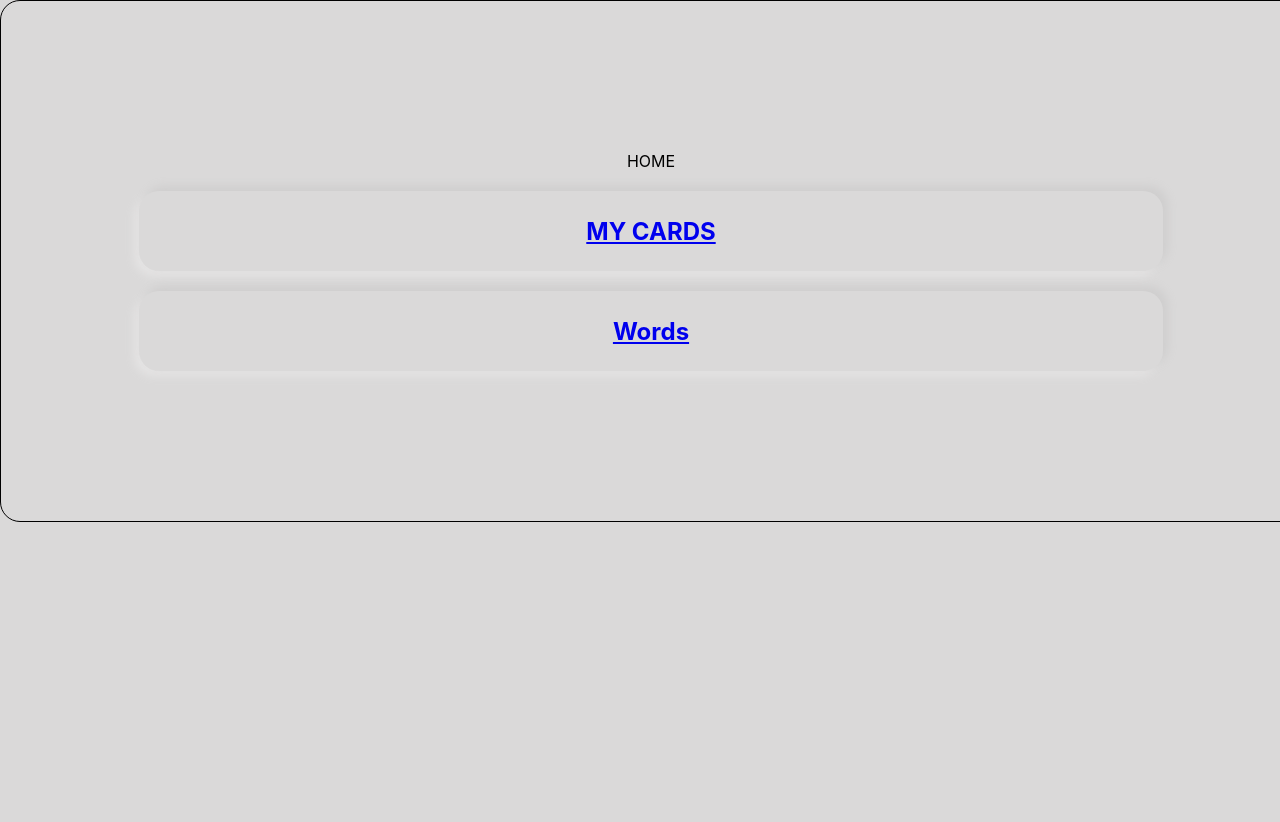
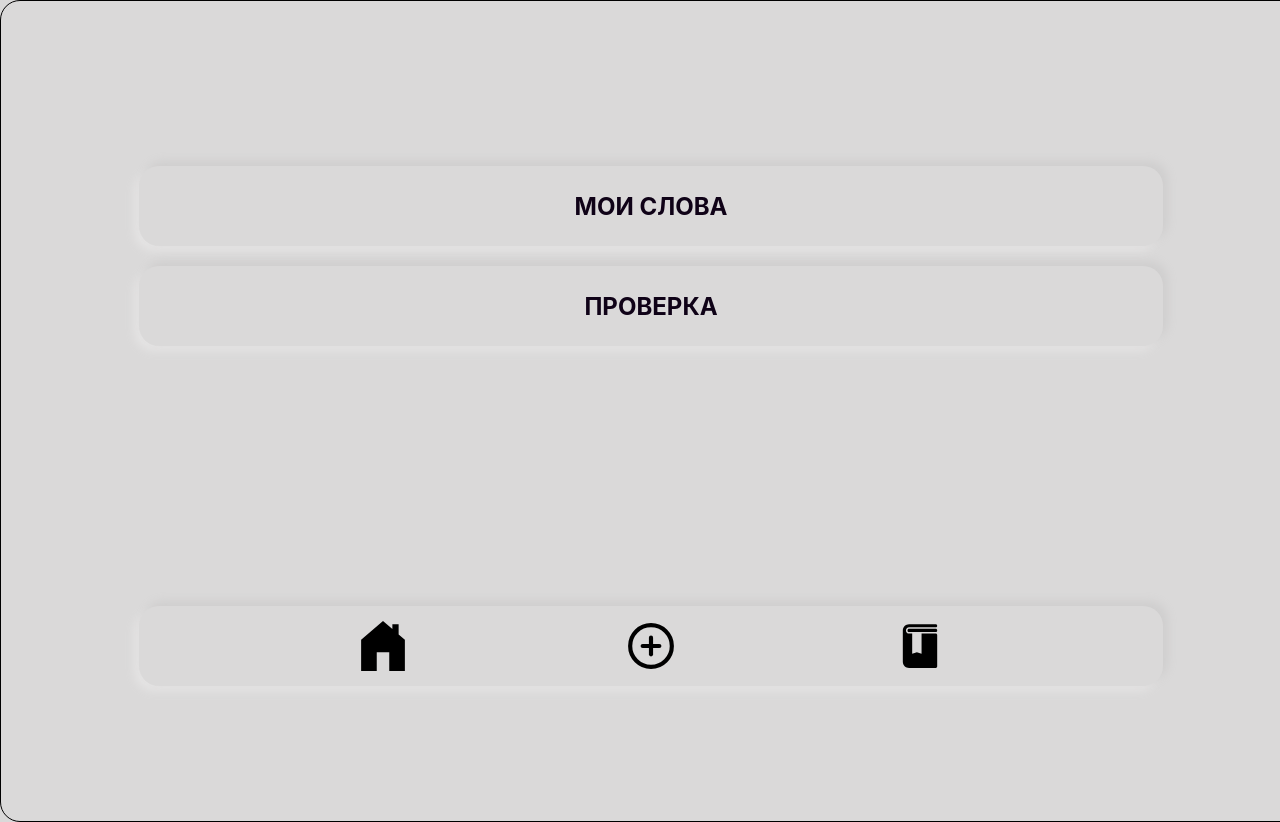
Before and after one commit to UserPasha/Words, a React (Create React App) app: page / in a window 1280 px wide. Shown: the top 822 px of the page. Before the commit the page ends 800 px from the top, so only its background shows below. Built offline with nearby package versions, Linux system fonts and the light colour scheme.

Commit message:
add bottom sidebar

```diff
--- /dev/null
+++ b/src/BottomMenu/BottomMenu.module.css
@@ -0,0 +1,14 @@
+.bottomMenu{
+    display: flex;
+    align-items: center;
+    justify-content: space-evenly;
+    width: 80%;
+    height: 80px;
+    border-radius: 20px;
+    box-shadow:  5px -5px 10px #cfcece,
+    -5px 5px 10px #e5e4e4;
+}
+.bottomMenuItem{
+    width: 50px;
+    height: 50px;
+}
--- /dev/null
+++ b/src/BottomMenu/BottomMenu.tsx
@@ -0,0 +1,22 @@
+import React from 'react';
+import style from './BottomMenu.module.css'
+import {Link} from "react-router-dom";
+import homeIcon from "../Common/Assets/images/home.svg";
+import plusIcon from "../Common/Assets/images/plus.svg";
+import learnIcon from "../Common/Assets/images/Learn.svg";
+
+export const BottomMenu = () => {
+    return (
+        <div className={style.bottomMenu}>
+            <div className={style.bottomMenuItem}>
+                <Link to={'/'}><img src={homeIcon} alt='Home'/></Link>
+            </div>
+            <div className={style.bottomMenuItem}>
+                <Link to={"/cards"}><img src={plusIcon} alt='Add cards'/></Link>
+            </div>
+            <div className={style.bottomMenuItem}>
+                <Link to={"/word"}><img src={learnIcon} alt='Learn words'/></Link>
+            </div>
+        </div>
+    );
+};
--- a/src/Cards/Cards.tsx
+++ b/src/Cards/Cards.tsx
@@ -9,6 +9,7 @@ import usaFlagIcon from './../Common/Assets/images/USAFlag.svg'
 import closeIcon from './../Common/Assets/images/close.svg'
 import {Link} from "react-router-dom";
 import backArrowIcon from "../Common/Assets/images/arrowBack.svg";
+import {BottomMenu} from "../BottomMenu/BottomMenu";
 
 export const Cards = () => {
     const cards = useSelector<RootState ,Array<CardType>>(state=>state.cards.card)
@@ -78,7 +79,7 @@ export const Cards = () => {
 
 
             </div>)}
-
+            <BottomMenu/>
         </div>
     );
 };
--- a/src/Cards/Crards.module.css
+++ b/src/Cards/Crards.module.css
@@ -1,6 +1,7 @@
 .wrapper {
     width: 100%;
-    min-height: 500px;
+    min-height: 800px;
+    max-height: 800px;
     display: flex;
     align-items: center;
     justify-content: center;
--- a/src/CurrentCard/CurrentCard.module.css
+++ b/src/CurrentCard/CurrentCard.module.css
@@ -1,10 +1,10 @@
 .wrapper{
     display: flex;
     align-items: center;
-    justify-content: center;
+    justify-content: space-evenly;
     flex-direction: column;
     width: 90%;
-    height: 300px;
+    min-height: 800px;
     border: 1px solid black;
     border-radius: 20px;
     padding: 10px;
--- a/src/CurrentCard/CurrentCard.tsx
+++ b/src/CurrentCard/CurrentCard.tsx
@@ -5,6 +5,7 @@ import {RootState} from "../Store/store";
 import {CardType} from "../Store/cardsReducer";
 import backArrowIcon from './../Common/Assets/images/arrowBack.svg'
 import {Link} from "react-router-dom";
+import {BottomMenu} from "../BottomMenu/BottomMenu";
 
 
 export const CurrentCard = () => {
@@ -27,7 +28,7 @@ export const CurrentCard = () => {
     const [greenBox, setGreenBox] = useState<boolean>(false)
     const [redBox, setRedBox] = useState<boolean>(false)
     const checkValue = (value: string)=>{
-        if (value.toLowerCase() === currentWord.answer.toLowerCase().trim()){
+        if (value.toLowerCase().trim() === currentWord.answer.toLowerCase().trim()){
             setGreenBox(true)
         }else{
             setRedBox(true)
@@ -77,7 +78,7 @@ export const CurrentCard = () => {
             {redBox && <div className={style.redBox}>
                 НЕВЕРНО (
             </div>}
-
+            <BottomMenu/>
         </div>
     );
 };
--- a/src/Home/Home.module.css
+++ b/src/Home/Home.module.css
@@ -1,14 +1,23 @@
 .wrapper{
     width: 100%;
-    min-height: 500px;
+    min-height: 800px;
     display: flex;
     align-items: center;
-    justify-content: center;
+    justify-content: space-around;
     flex-direction: column;
     border: 1px solid black;
     border-radius: 20px;
     padding: 10px;
 }
+.mainMenu{
+    width: 100%;
+    min-height: 200px;
+    display: flex;
+    align-items: center;
+    flex-direction: column;
+    padding: 10px;
+}
+
 .menuItem{
     margin-top: 20px;
     display: flex;
@@ -21,6 +30,8 @@
     -5px 5px 10px #e5e4e4;
     font-weight: bold;
     font-size: 24px;
+}
+.menuItem a{
     color: #0f0217;
     text-decoration: none;
 }
--- a/src/Home/Home.tsx
+++ b/src/Home/Home.tsx
@@ -1,17 +1,24 @@
 import React from 'react';
 import {Link} from "react-router-dom";
 import style from './Home.module.css'
+import homeIcon from './../Common/Assets/images/home.svg'
+import plusIcon from './../Common/Assets/images/plus.svg'
+import learnIcon from './../Common/Assets/images/Learn.svg'
+import {BottomMenu} from "../BottomMenu/BottomMenu";
 
 export const Home = () => {
     return (
         <div className={style.wrapper}>
-            HOME
-            <div className={style.menuItem}>
-                <Link to={"/cards"}>MY CARDS</Link>
+            <div className={style.mainMenu}>
+                <div className={style.menuItem}>
+                    <Link to={"/cards"}>МОИ СЛОВА</Link>
+                </div>
+                <div className={style.menuItem}>
+                    <Link to={"/word"}>ПРОВЕРКА</Link>
+                </div>
             </div>
-            <div  className={style.menuItem}>
-                <Link to={"/word"}>Words</Link>
-            </div>
+
+           <BottomMenu/>
 
         </div>
     );
```
Also changed, not shown: src/Common/Assets/images/Learn.svg (added), src/Common/Assets/images/home.svg (added).
